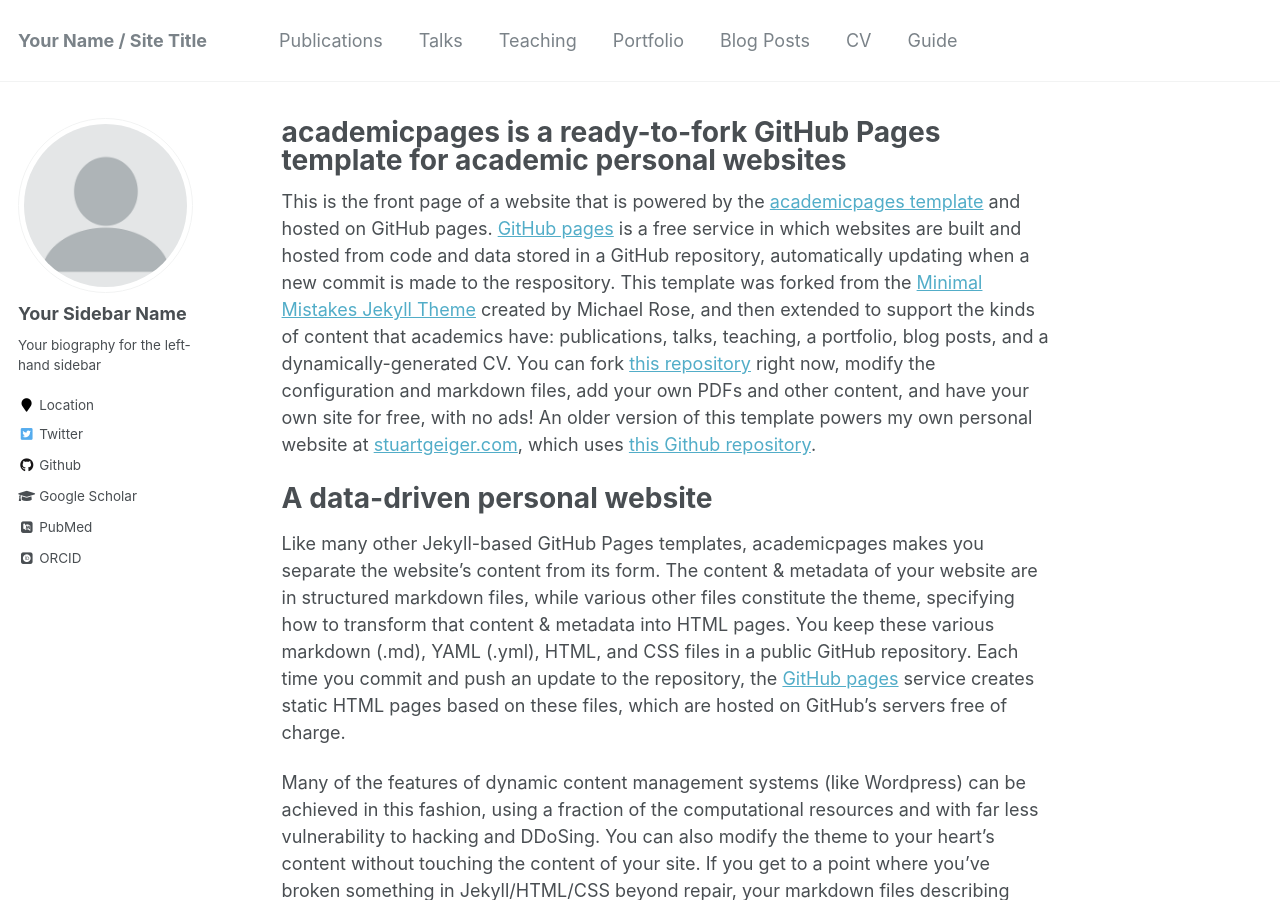
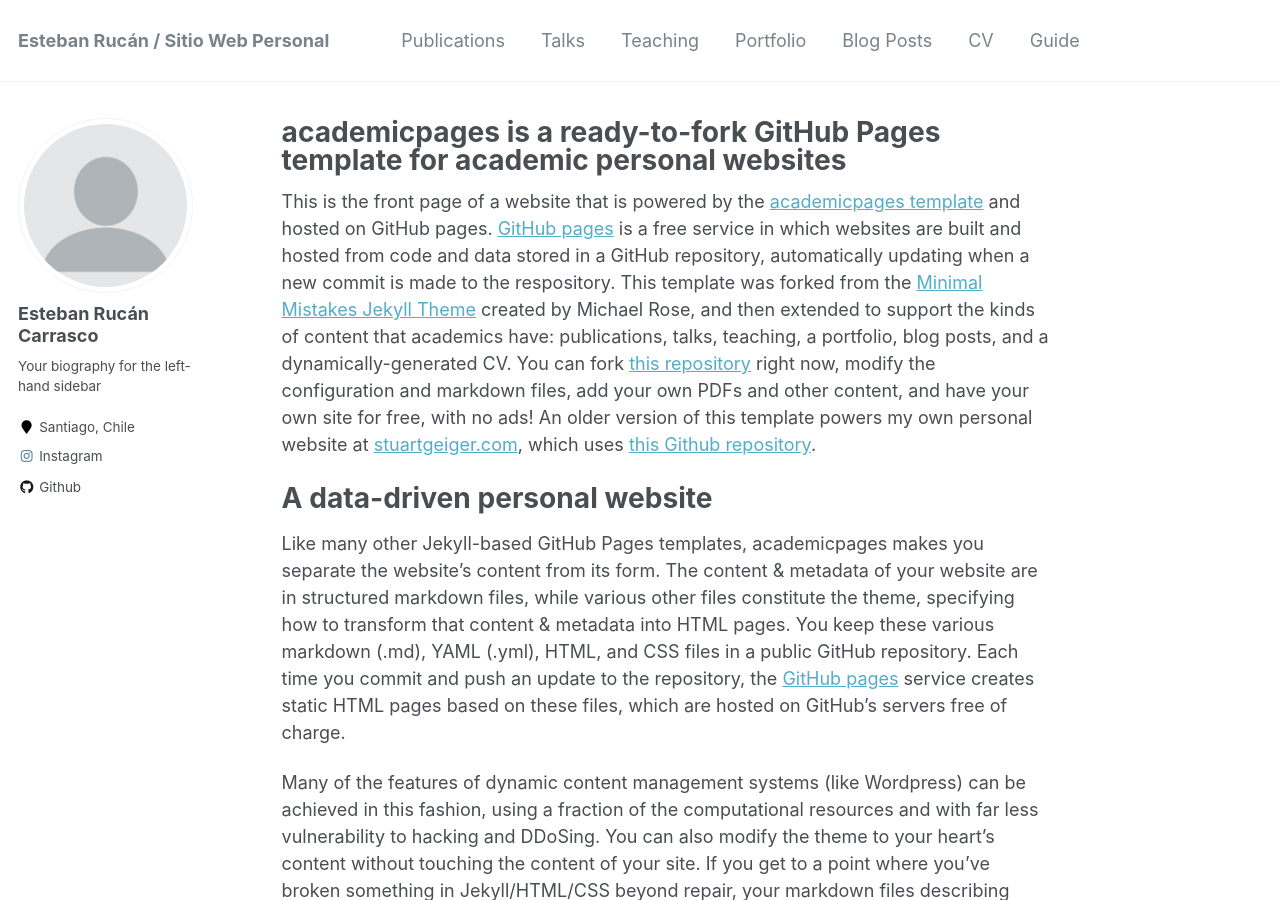
Before and after one commit to estebanrucan/estebanrucan.com, a Jekyll site: the page built from _pages/about.md, in a window 1280 px wide and 900 px high. Built offline with Jekyll 4.4.1, drawn with Linux system fonts in a browser that asks for light colours; some web fonts are replaced; some of the changed text lies outside the part shown.

Commit message:
Update _config.yml

```diff
--- a/_config.yml
+++ b/_config.yml
@@ -6,14 +6,14 @@
 # `jekyll serve`. If you change this file, please restart the server process.
 
 # Site Settings
-locale                   : "en-US"
-title                    : "Your Name / Site Title"
+locale                   : "es-CL"
+title                    : "Esteban Rucán / Sitio Web Personal"
 title_separator          : "-"
-name                     : &name "Your Name"
-description              : &description "personal description"
-url                      : https://academicpages.github.io # the base hostname & protocol for your site e.g. "https://mmistakes.github.io"
+name                     : &name "Esteban Rucán"
+description              : &description "Estudiante de Estadística en la PUC"
+url                      : https://estebanrucan.github.io # the base hostname & protocol for your site e.g. "https://mmistakes.github.io"
 baseurl                  : "" # the subpath of your site, e.g. "/blog"
-repository               : "academicpages/academicpages.github.io"
+repository               : "estebanrucan/estebanrucan.github.io"
 teaser                   :  # filename of teaser fallback teaser image placed in /images/, .e.g. "500x300.png"
 breadcrumbs              : false # true, false (default)
 words_per_minute         : 160
@@ -80,13 +80,13 @@
 
 # Site Author
 author:
-  name             : "Your Sidebar Name"
+  name             : "Esteban Rucán Carrasco"
   avatar           : "profile.png"
   bio              : "Your biography for the left-hand sidebar"
-  location         : "Location"
+  location         : "Santiago, Chile"
   employer         :
-  pubmed           : "https://www.ncbi.nlm.nih.gov/pubmed/?term=john+snow"
-  googlescholar    : "http://yourfullgooglescholarurl.com"
+  pubmed           :
+  googlescholar    :
   email            :
   researchgate     :  # example: "https://www.researchgate.net/profile/yourprofile"
   uri              :
@@ -96,20 +96,20 @@
   flickr           :
   facebook         :
   foursquare       :
-  github           : "academicpages"
+  github           : "estebanrucan"
   google_plus      :
   keybase          :
-  instagram        :
+  instagram        : "estebanrucan"
   impactstory      : #"https://profiles.impactstory.org/u/xxxx-xxxx-xxxx-xxxx"
   lastfm           :
   linkedin         :
-  orcid            : "http://orcid.org/yourorcidurl"
+  orcid            :
   pinterest        :
   soundcloud       :
   stackoverflow    : # http://stackoverflow.com/users/123456/username
   steam            :
   tumblr           :
-  twitter          : "replacethistwitterhandle"
+  twitter          :
   vine             :
   weibo            :
   xing             :
```
